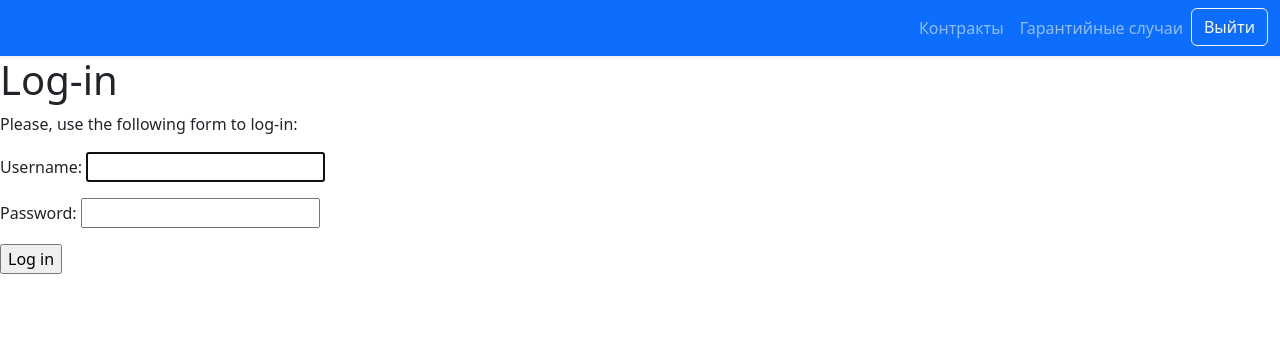
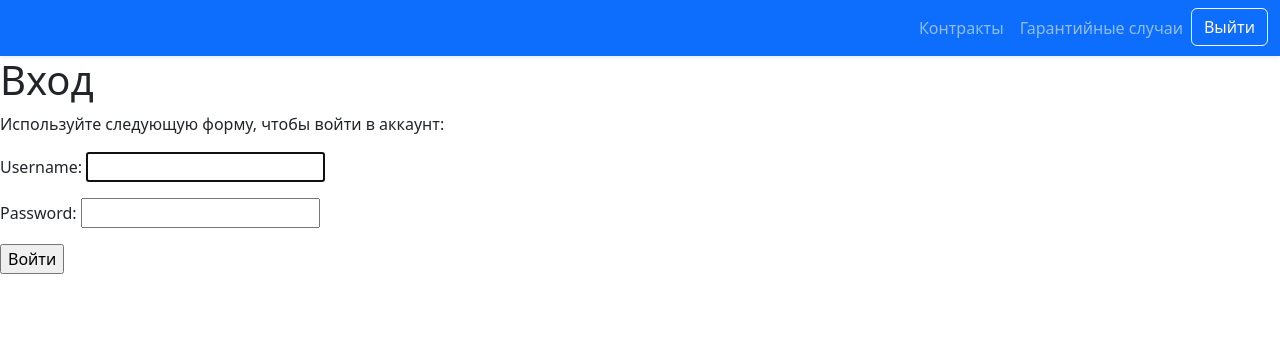
Before and after one commit to Flynotfly/Leasing-of-metering-devices, a Django app: page /login/ in a window 1280 px wide. Shown: the top 356 px of the page. Run offline with Django 5.2, Linux system fonts and the light colour scheme.

```diff
--- a/leasing/templates/registration/login.html
+++ b/leasing/templates/registration/login.html
@@ -5,18 +5,18 @@
 {% endblock %}
 
 {% block content %}
-	<h1>Log-in</h1>
+	<h1>Вход</h1>
     {% if form.errors %}
     	<p>Your username and password didn't match.</p>
     {% else %}
-        <p>Please, use the following form to log-in:</p>
+        <p>Используйте следующую форму, чтобы войти в аккаунт:</p>
     {% endif %}
     <div class="login-form">
         <form action="{% url 'login' %}" method="post">
             {{ form.as_p }}
             {% csrf_token %}
             <input type="hidden" name="next" value="{{ next }}">
-            <p><input type="submit" value="Log in"></p>
+            <p><input type="submit" value="Войти"></p>
         </form>
     </div>
 {% endblock %}
```
Also changed, not shown: db.sqlite3 (deleted), 1 other file.
